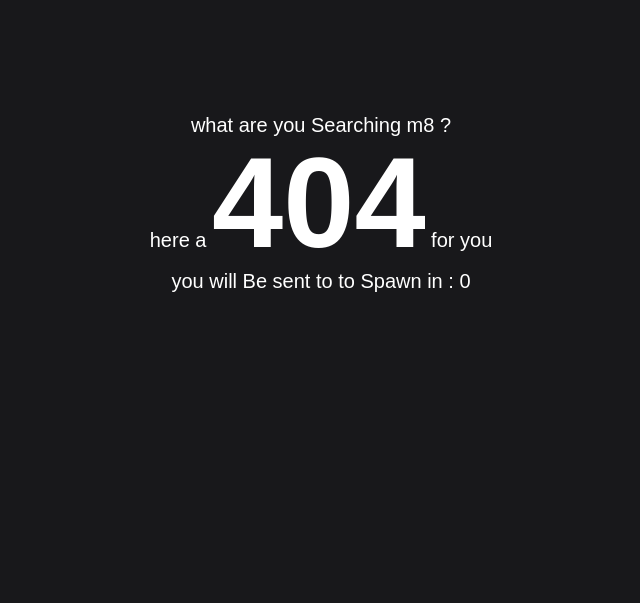
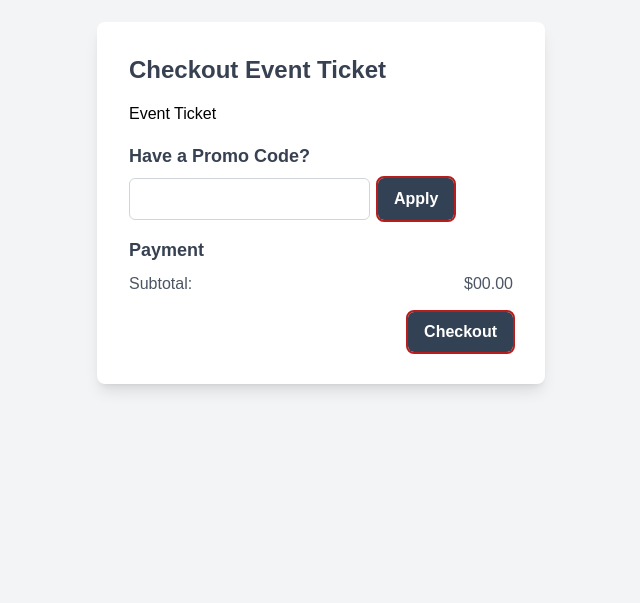
Before and after one commit to MasRfif/MiniProt, a Next.js app in the folder Web/: page /transaction/1 in a window 1280 px wide. Before the commit this address had no page. Shown: the part 197-800 px from the top of the page, without its empty margins (319-959 px from the left). Built offline with nearby package versions, Linux system fonts and the light colour scheme; no server answers.

Commit message:
transaction fix frontend side

```diff
--- /dev/null
+++ b/Web/src/app/(page)/transaction/[slug]/page.tsx
@@ -0,0 +1,9 @@
+import TransactionPage from "@/components/2.Body/TransactionContent";
+
+export default function Transaction() {
+  return (
+    <>
+      <TransactionPage />
+    </>
+  );
+}
--- a/Web/src/app/layout.tsx
+++ b/Web/src/app/layout.tsx
@@ -17,14 +17,9 @@ export default function RootLayout({
 }>) {
   return (
     <html lang="en">
-      <body className="bg-zinc-900 text-white">
-        <div className="flex flex-col gap-10">
-          <div className="w-full">
-            {" "}
-            {children}
-            <Footer />
-          </div>
-        </div>
+      <body className="{inter.className}  bg-white">
+        {children}
+        <Footer />
       </body>
     </html>
   );
--- a/Web/src/app/page.tsx
+++ b/Web/src/app/page.tsx
@@ -41,7 +41,7 @@ export default function Home() {
                     vibrant Japanese community in Indonesia. Join us today and
                     never miss out on your favorite Japanese events!
                   </p>
-                  <Link className="btn bg-gray-700 my-10" href={"/Home"}>
+                  <Link className="btn bg-gray-700 my-10" href={"/home"}>
                     Get Started
                   </Link>
                 </div>
--- a/Web/src/components/2.Body/TransactionContent.tsx
+++ b/Web/src/components/2.Body/TransactionContent.tsx
@@ -1,16 +1,19 @@
 "use client";
 
 import { useState, useEffect } from "react";
-import { useSearchParams } from "next/navigation";
+import { useParams, useRouter } from "next/navigation";
+import NotFound from "@/app/not-found";
 export default function TransactionPage() {
-  const searchParams = useSearchParams();
-  const eventid = searchParams.get("eventid"); // get the ticket id from url
+  const params = useParams<any>();
+  const eventid = params.slug; // get the ticket id from url
   if (!eventid) {
     return <h1>no eventid provided</h1>;
   }
   const [promoCode, setPromoCode] = useState("");
 
-  const handlePromoCodeChange = (event: React.ChangeEvent<HTMLInputElement>) => {
+  const handlePromoCodeChange = (
+    event: React.ChangeEvent<HTMLInputElement>
+  ) => {
     setPromoCode(event.target.value);
   };
 
@@ -18,18 +21,25 @@ export default function TransactionPage() {
     // Implement logic to apply promo code
     console.log("Promo code applied:", promoCode);
   };
+  const router = useRouter();
   const [eventData, setEventData] = useState<any>({});
   const eventGetter = async () => {
     try {
-      const res = await fetch(`http://localhost:8069/api/v1/events/${eventid}`, {
-        method: "GET",
-        headers: { "Content-Type": "application/json" },
-        credentials: "include",
-      });
+      const res = await fetch(
+        `http://localhost:8069/api/v1/events/${eventid}`,
+        {
+          method: "GET",
+          headers: { "Content-Type": "application/json" },
+          credentials: "include",
+        }
+      );
 
-      const resData = await res.json();
-      // console.log(resData);
-      setEventData(resData);
+      if (res.ok) {
+        const resData = await res.json();
+        setEventData(resData);
+      } else {
+        router.push("/what_are_you_searching?");
+      }
     } catch (error) {
       console.error(error);
     }
@@ -40,7 +50,9 @@ export default function TransactionPage() {
   return (
     <div className="bg-gray-100 min-h-screen flex flex-col items-center justify-center p-8">
       <div className="bg-white rounded-lg shadow-lg p-8 w-full max-w-md">
-        <h1 className="text-2xl font-bold text-gray-700 mb-4">Checkout Event Ticket</h1>
+        <h1 className="text-2xl font-bold text-gray-700 mb-4">
+          Checkout Event Ticket
+        </h1>
 
         <div className="mb-4">
           {/* <h2 className="text-lg font-semibold text-gray-700 mb-2">Payment Method</h2> */}
@@ -51,10 +63,20 @@ export default function TransactionPage() {
         </div>
 
         <div className="mb-4">
-          <h2 className="text-lg font-semibold text-gray-700 mb-2">Have a Promo Code?</h2>
+          <h2 className="text-lg font-semibold text-gray-700 mb-2">
+            Have a Promo Code?
+          </h2>
           <div className="flex">
-            <input type="text" className="border border-gray-300 rounded-md px-4 py-2 focus:outline-none focus:ring-2 focus:ring-blue-500" value={promoCode} onChange={handlePromoCodeChange} />
-            <button className="bg-slate-700 outline outline-2 outline-red-700 text-white font-bold py-2 px-4 rounded-md ml-2" onClick={handleApplyPromoCode}>
+            <input
+              type="text"
+              className="border border-gray-300 rounded-md px-4 py-2 focus:outline-none focus:ring-2 focus:ring-blue-500"
+              value={promoCode}
+              onChange={handlePromoCodeChange}
+            />
+            <button
+              className="bg-slate-700 outline outline-2 outline-red-700 text-white font-bold py-2 px-4 rounded-md ml-2"
+              onClick={handleApplyPromoCode}
+            >
               Apply
             </button>
           </div>
@@ -69,8 +91,12 @@ export default function TransactionPage() {
         </div>
 
         <div className="flex justify-between">
-          <h2 className="text-2xl font-bold text-gray-700">{eventData?.message?.price}</h2>
-          <button className="bg-slate-700 outline outline-2 outline-red-700 text-white font-bold py-2 px-4 rounded-md">Checkout</button>
+          <h2 className="text-2xl font-bold text-gray-700">
+            {eventData?.message?.price}
+          </h2>
+          <button className="bg-slate-700 outline outline-2 outline-red-700 text-white font-bold py-2 px-4 rounded-md">
+            Checkout
+          </button>
         </div>
       </div>
     </div>
```
